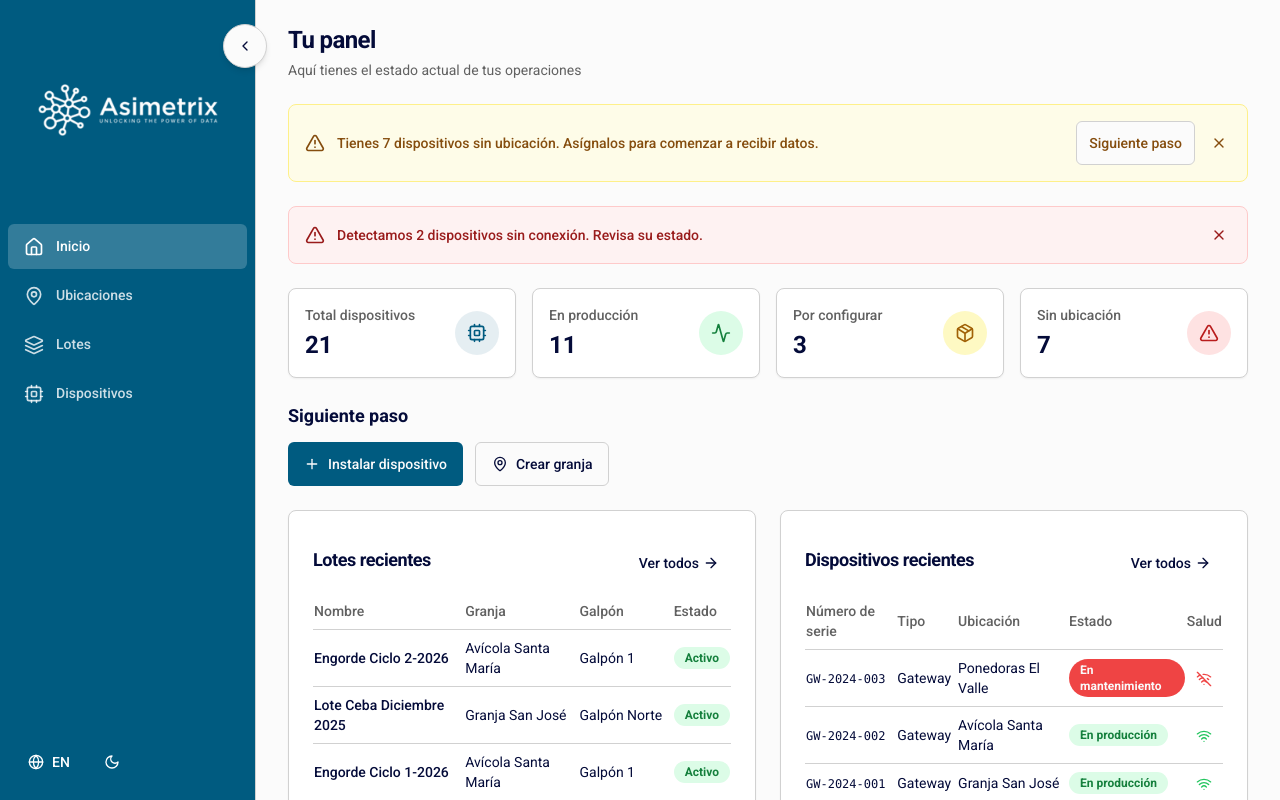
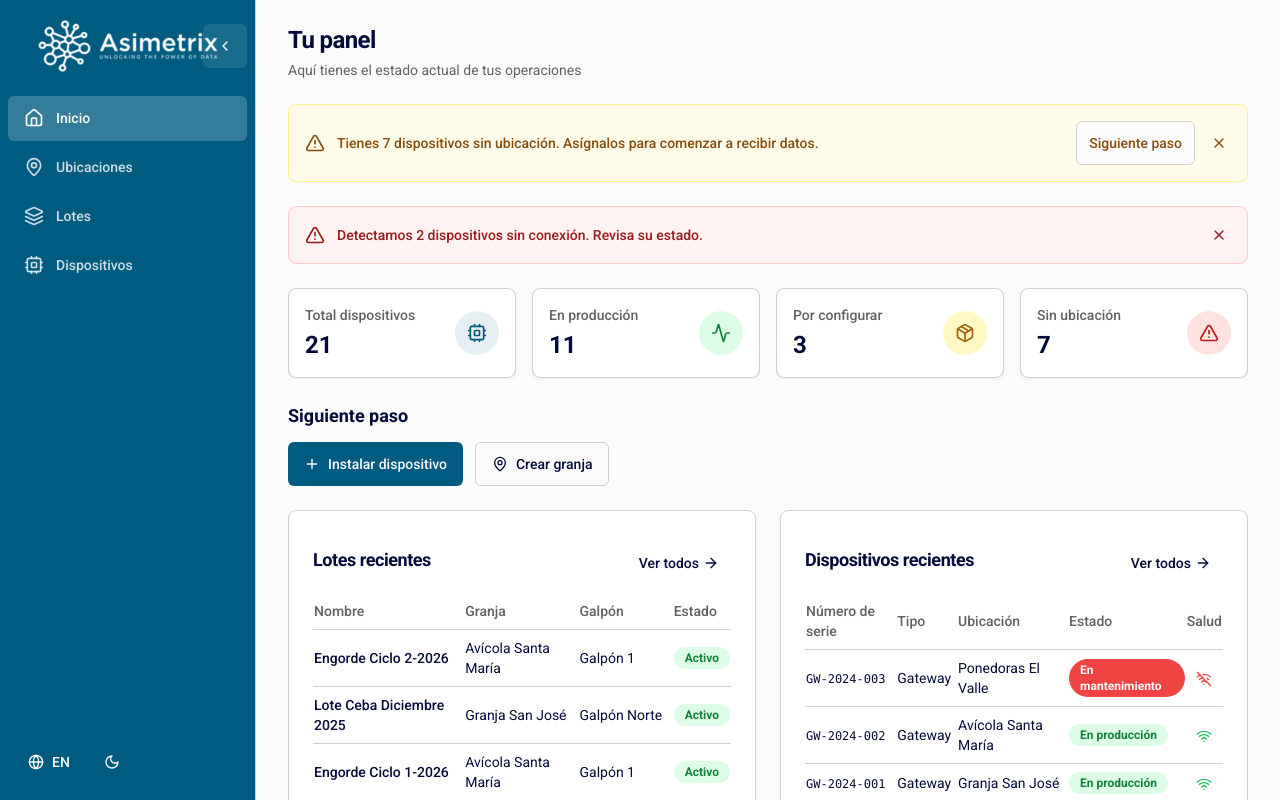
Before and after one commit to AnnaMoons/location-manager, a Next.js app: page / in a window 1280 px wide. Shown: the top 800 px of the page. Built offline with nearby package versions, Linux system fonts and the light colour scheme; no server answers.

Commit message:
Fix sidebar collapse button and logo display
- Move collapse button inside sidebar instead of sticking out
- Show smaller logo when collapsed instead of hiding it
- Position button consistently based on collapse state

```diff
--- a/app/(dashboard)/layout.tsx
+++ b/app/(dashboard)/layout.tsx
@@ -38,14 +38,35 @@ export default function DashboardLayout({
         )}
       >
         <div className="flex flex-col flex-grow border-r bg-primary dark:bg-card pt-5 relative">
+          {/* Logo */}
+          <div className="flex items-center justify-center mb-6 px-4">
+            <div
+              className={cn(
+                'transition-all duration-300 overflow-hidden',
+                isCollapsed ? 'w-12 h-12' : 'w-full'
+              )}
+            >
+              <Image
+                src="/logo.webp"
+                alt="Logo"
+                width={isCollapsed ? 48 : 180}
+                height={isCollapsed ? 48 : 180}
+                className={cn(
+                  'rounded mx-auto',
+                  isCollapsed ? 'w-12 h-12' : 'w-[180px] h-auto'
+                )}
+              />
+            </div>
+          </div>
+
           {/* Collapse toggle button */}
           <Button
             variant="ghost"
             size="icon"
             onClick={() => setIsCollapsed(!isCollapsed)}
             className={cn(
-              'absolute -right-3 top-6 z-50 h-6 w-6 rounded-full border bg-background shadow-md',
-              'hover:bg-muted text-foreground'
+              'absolute top-6 z-50 h-6 w-6 rounded-md bg-white/10 hover:bg-white/20 text-white',
+              isCollapsed ? 'left-1/2 -translate-x-1/2' : 'right-2'
             )}
           >
             {isCollapsed ? (
@@ -54,24 +75,6 @@ export default function DashboardLayout({
               <ChevronLeft className="h-4 w-4" />
             )}
           </Button>
-
-          {/* Logo */}
-          <div className="flex items-center justify-center mb-6 px-4 h-[180px]">
-            <div
-              className={cn(
-                'transition-all duration-300',
-                isCollapsed ? 'opacity-0 scale-0' : 'opacity-100 scale-100'
-              )}
-            >
-              <Image
-                src="/logo.webp"
-                alt="Logo"
-                width={180}
-                height={180}
-                className="rounded w-[180px] h-auto"
-              />
-            </div>
-          </div>
 
           {/* Navigation */}
           <nav className="flex-1 px-2 space-y-1">
```
